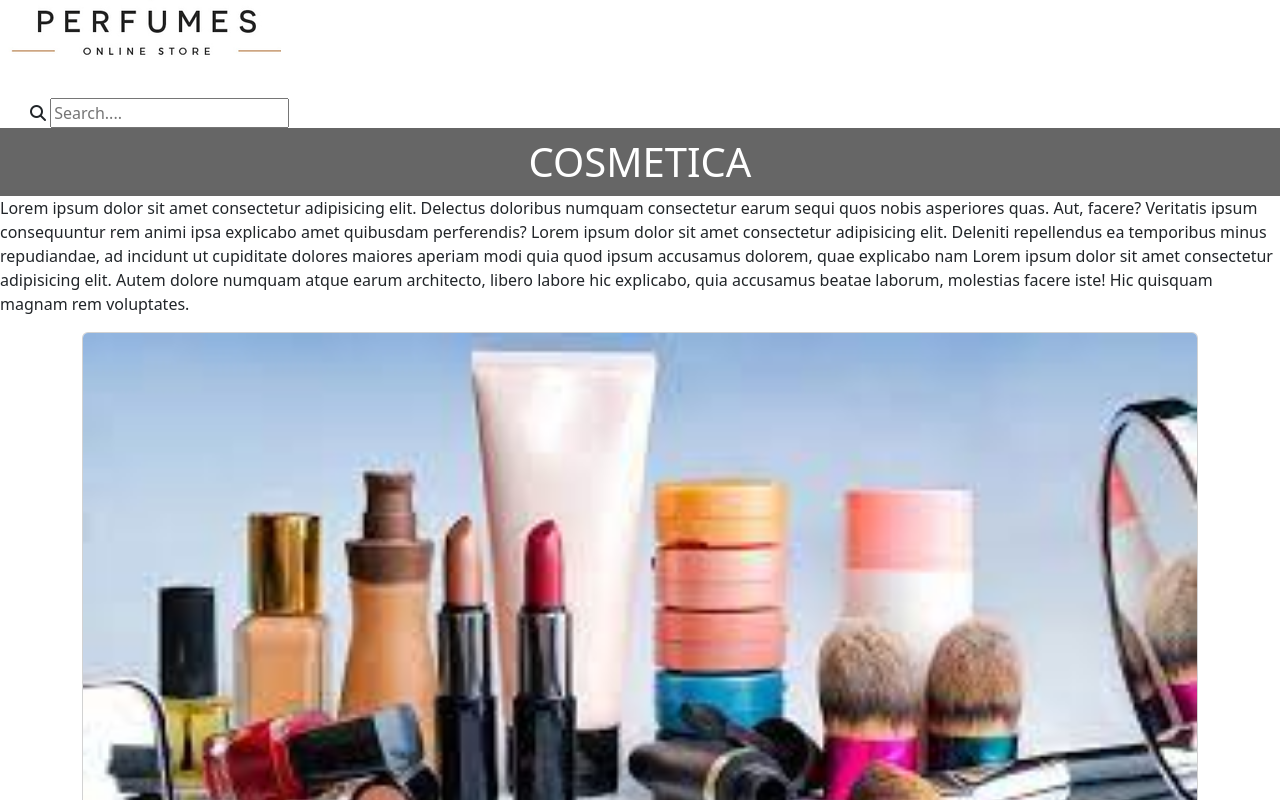
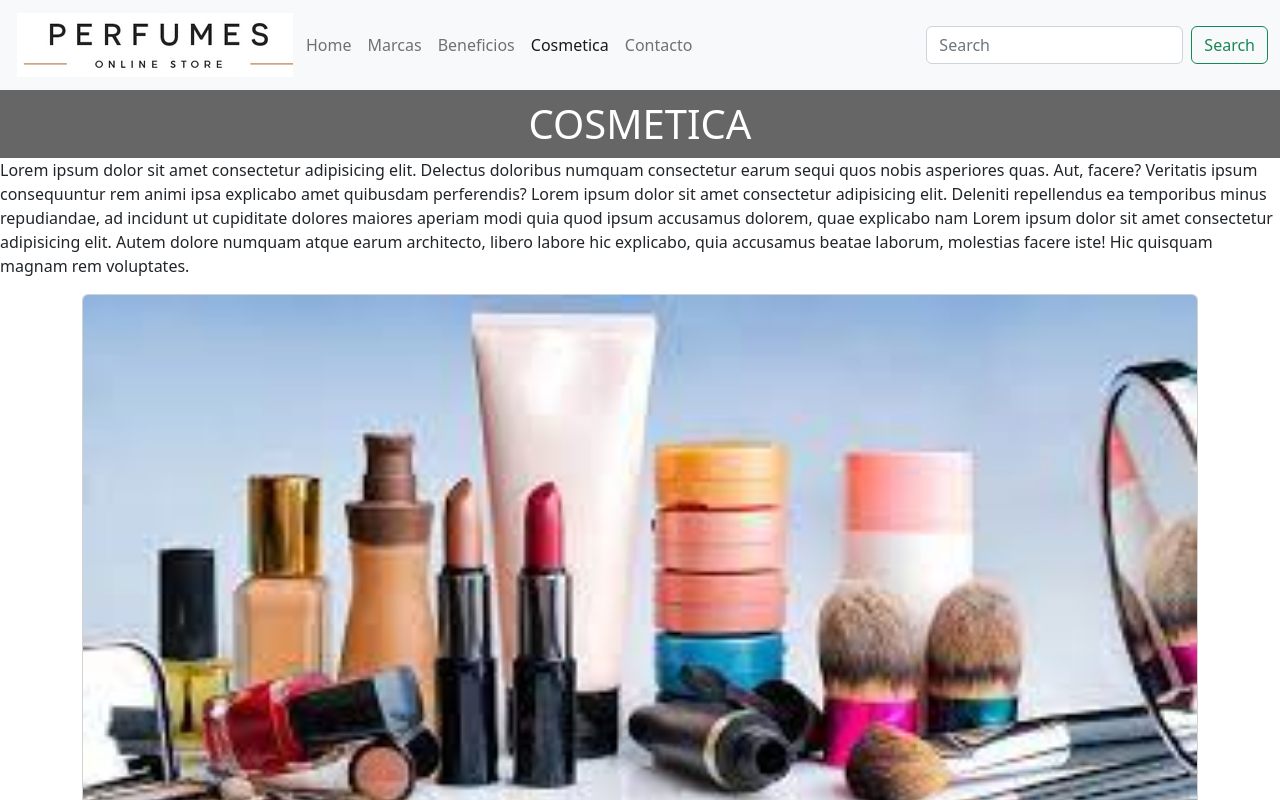
Before and after one commit to luchoALV29/proyecto-mobile-first, a plain HTML site: page pages/cosmetica.html in a window 1280 px wide. Shown: the top 800 px of the page. Drawn offline with Linux system fonts and the light colour scheme.

Commit message:
se realizo la nav bar

```diff
--- a/css/style.css
+++ b/css/style.css
@@ -1,11 +1,5 @@
-/* header{
-    /* background-color:white;
-    color: rgb(19, 19, 19);
-    align-items: center;
-    display:grid;
-    grid-template-columns: 1fr 8fr 3fr
 
-} */ */
+
 
 body{
     height: 100vh;
@@ -21,11 +15,14 @@ a {
     padding: 5px;
 }
 
-nav a:hover,nav p:hover{
+.link-custom{
+    margin-left: 20px;
+}
+
+.link-custom:hover{
     background-color:white;
     font-weight:bolder;
     /* transform: scale(2.2); */
-
     /* background-color: rgb(38, 38, 39); */
      width: 75px;
 }
@@ -54,19 +51,6 @@ body{
     background-color:white
 }
 
-.contenedor-tarjetas{
-     /* display: grid;
-    grid-template-columns:repeat(4,1fr);
-    grid-template-rows: auto; */
-    /* justify-items: center;
-    justify-content:space-between;
-    width: 100%;
-    display: flex;
-    flex-direction: row;
-    flex-flow: row wrap;
-    justify-content: center; */
-
-}
 
 .tarjeta{
     width: 180px;
@@ -107,9 +91,7 @@ body{
 }
 
  nav{
-    /* display: grid;
-    grid-template-columns: repeat(7,1fr)  ; */
-    /* margin-left: 50px; */
+
     padding:0px;
     display: flex;
     flex-direction: row;
@@ -132,18 +114,7 @@ i:hover{
     height: 108px;
 }
 
-.contenedor-marcas{
 
-    /* display: grid;
-    grid-template-columns: auto auto auto auto auto ;
-    width: 100%;
-    grid-template-rows: auto; */
-    /* justify-content: space-around;
-    display: flex;
-    flex-direction: row;
-    flex-flow: row wrap;
-    justify-content:center; */
-}
 
 main h1{
     text-align: center;
--- a/pages/cosmetica.html
+++ b/pages/cosmetica.html
@@ -5,26 +5,43 @@
     <meta charset="UTF-8">
     <meta http-equiv="X-UA-Compatible" content="IE=edge">
     <meta name="viewport" content="width=device-width, initial-scale=1.0">
-     <link rel="stylesheet" href="../css/style.css">
      <link rel="stylesheet" href="../css/bootstrap.min.css">
      <link rel="stylesheet" href="../css/style.css">
     <title>COSMETICA</title>
 </head>
 <body>
     <header>
-        <i class="fa-solid fa-bars" id="hamburger-menu"></i>
-        <a href="../index.html"><img src="../img/logo3.png" id="imagen-logo"></a>
-        <nav>
-            <a href="../index.html">HOME</a>
-            <a href="marcas.html">MARCAS</a>
-            <a href="beneficio.html">BENEFICIO</a>
-            <a href="cosmetica.html">COSMÉTICA</a>
-            <a href="contactos.html">CONTACTO</a>
-        </nav>
-        <div class="busqueda">
-            <span class="icon"><i class="fa fa-search"></i></span>
-            <input type="search" id="search" placeholder="Search...." />
-        </div>
+        <nav class="navbar navbar-expand-lg bg-light">
+            <div class="container-fluid">
+              <a href="../index.html"><img src="../img/logo3.png" id="imagen-logo"></a>
+              <button class="navbar-toggler" type="button" data-bs-toggle="collapse" data-bs-target="#navbarSupportedContent" aria-controls="navbarSupportedContent" aria-expanded="false" aria-label="Toggle navigation">
+                <span class="navbar-toggler-icon"></span>
+              </button>
+              <div class="collapse navbar-collapse" id="navbarSupportedContent">
+                <ul class="navbar-nav me-auto mb-2 mb-lg-0">
+                  <li class="nav-item">
+                    <a class="nav-link" aria-current="page" href="../index.html">Home</a>
+                  </li>
+                  <li class="nav-item">
+                    <a class="nav-link" href="../pages/marcas.html">Marcas</a>
+                  </li>
+                  <li class="nav-item">
+                    <a class="nav-link" href="../pages/beneficio.html">Beneficios</a>
+                  </li>
+                  <li class="nav-item">
+                    <a class="nav-link active" href="../pages/cosmetica.html">Cosmetica</a>
+                  </li>
+                  <li class="nav-item">
+                    <a class="nav-link" href="../pages/contactos.html">Contacto</a>
+                  </li>
+                </ul>
+                <form class="d-flex" role="search">
+                  <input class="form-control me-2" type="search" placeholder="Search" aria-label="Search">
+                  <button class="btn btn-outline-success" type="submit">Search</button>
+                </form>
+              </div>
+            </div>
+          </nav>
 </header>
     <main>
 
```
Also changed, not shown: index.html (+12 -29 lines), pages/beneficio.html (+32 -13 lines), pages/contactos.html (+29 -14 lines), pages/marcas.html (+18 -31 lines).
